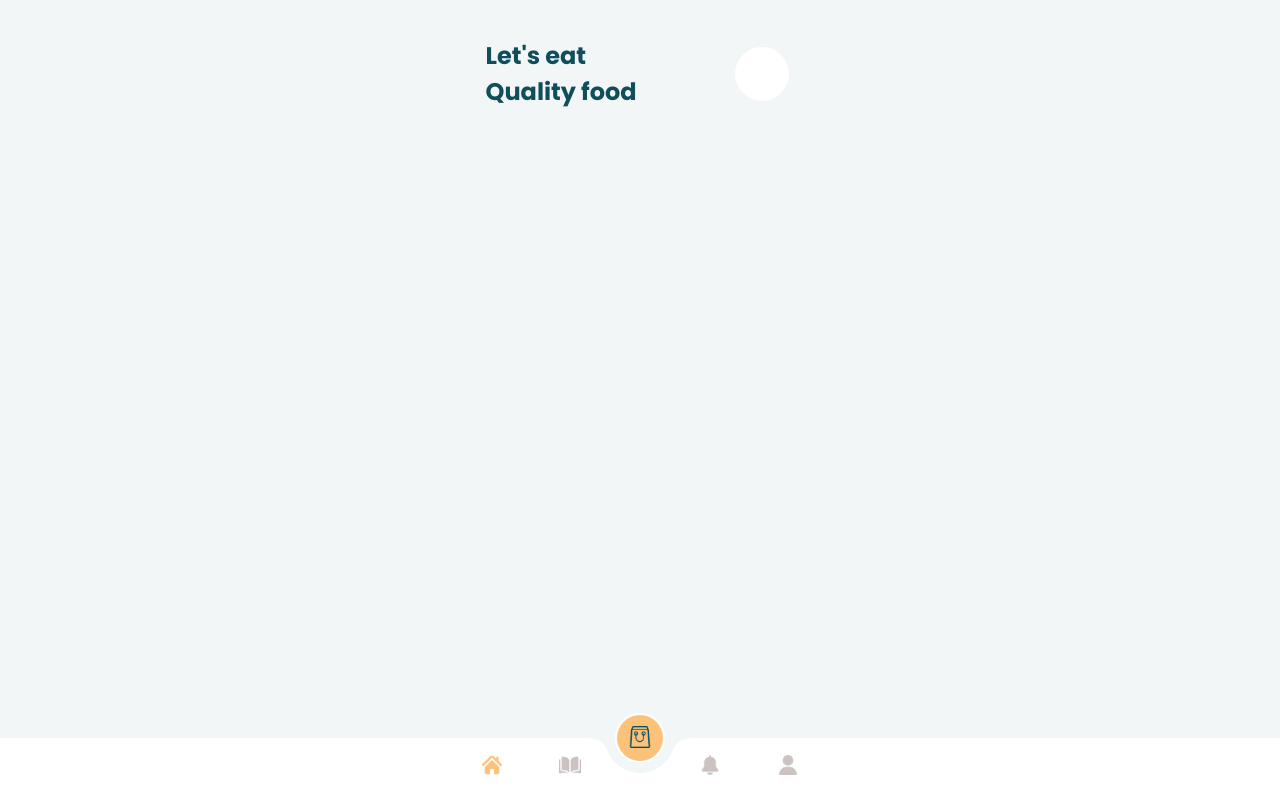
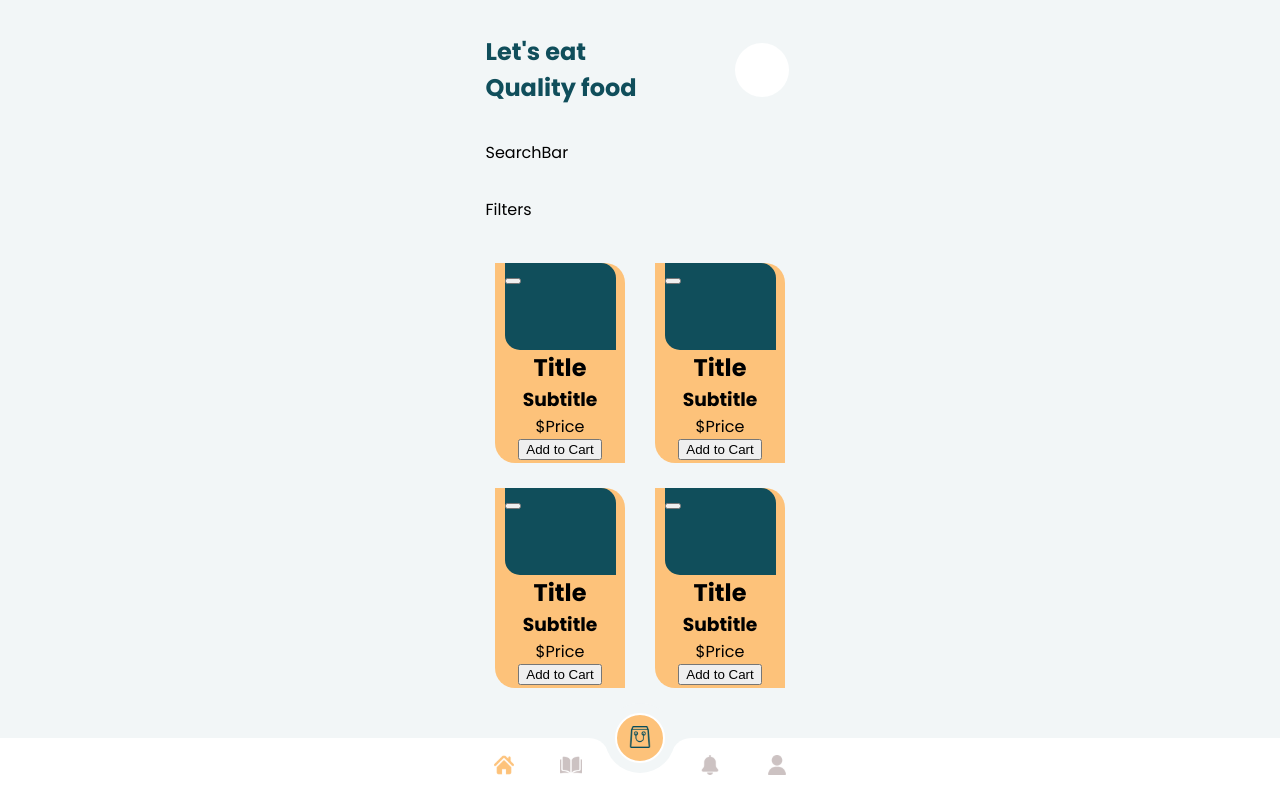
Before and after one commit to Manofsky/internship-symfa-frontend, a React (Create React App) app: page / in a window 1280 px wide. Built offline with nearby package versions, Linux system fonts and the light colour scheme.

Commit message:
feat: add main block to home page

```diff
--- a/src/assets/scss/consts.scss
+++ b/src/assets/scss/consts.scss
@@ -8,10 +8,11 @@ $background-color-orange-1: #FDC27A;
 $background-icon-color-1: #ccc2c2;
 
 $side-cart-button-bg: 70px;
+$h1-line-height: 36px;
 
 %title-h1 {
   margin: 0;
   font-weight: 700;
   font-size: 24px;
-  line-height: 36px;
+  line-height: $h1-line-height;
 }
--- /dev/null
+++ b/src/components/Filters/index.tsx
@@ -0,0 +1,12 @@
+import React from 'react'
+import cx from 'classnames'
+
+type Props = {
+  className?: string
+}
+
+export default function Filters({ className }: Props) {
+  return (
+    <div className={cx(className)}>Filters</div>
+  )
+}
--- a/src/components/Footer/index.tsx
+++ b/src/components/Footer/index.tsx
@@ -15,11 +15,11 @@ export default function Footer({ className }: Props) {
           <img src={ic_shopping_bag} alt="icon" />
         </button>
       </div>
-      <div className='footer__navLeft'>
+      <div className='footer__navBar footer__navBar_left'>
         <button className='footer__navBtn footer__navBtn_homeIcon footer__navBtn_active'></button>
         <button className='footer__navBtn footer__navBtn_bookIcon'></button>
       </div>
-      <div className='footer__navRight'>
+      <div className='footer__navBar footer__navBar_right'>
         <button className='footer__navBtn  footer__navBtn_bellIcon'></button>
         <button className='footer__navBtn  footer__navBtn_profileIcon'></button>
       </div>
--- a/src/components/Footer/style.scss
+++ b/src/components/Footer/style.scss
@@ -27,6 +27,13 @@
     }
   }
 
+  .footer__navBar {
+    display: flex;
+    gap: 45px;
+    width: 156.5px;
+    height: 62px;
+    background-color: $white;
+
     .footer__navBtn {
       margin-top: 16px;
       padding: 0;
@@ -36,16 +43,18 @@
       background: $background-icon-color-1;
     }
 
-  .footer__navLeft {
-    display: flex;
-    justify-content: space-around;
+    .footer__navBtn_active {
+      background: $background-color-orange-1;
+    }
+  }
+
+  .footer__navBar_left {
+    justify-content: flex-start;
     margin-right: 62px;
-    width: 156.5px;
-    height: 62px;
-    background-color: $white;
     border-radius: 0 20px 0 0;
 
     .footer__navBtn_homeIcon {
+      margin-left: 40px;
       mask: url("../../assets/images/icons/ic_home_icon.svg") no-repeat center;
       -webkit-mask: url("../../assets/images/icons/ic_home_icon.svg") no-repeat center;
     }
@@ -56,12 +65,8 @@
     }
   }
 
-  .footer__navRight {
-    display: flex;
-    justify-content: space-around;
-    width: 156.5px;
-    height: 62px;
-    background-color: $white;
+  .footer__navBar_right {
+    justify-content: flex-end;
     border-radius: 20px 0 0 0;
 
     .footer__navBtn_bellIcon {
@@ -70,12 +75,9 @@
     }
 
     .footer__navBtn_profileIcon {
+      margin-right: 40px;
       mask: url("../../assets/images/icons/ic_profile.svg") no-repeat center;
       -webkit-mask: url("../../assets/images/icons/ic_profile.svg") no-repeat center;
     }
   }
-
-  .footer__navBtn_active {
-    background: $background-color-orange-1;
 }
-}
--- /dev/null
+++ b/src/components/Good/index.tsx
@@ -0,0 +1,21 @@
+import React from 'react'
+import './style.scss'
+import cx from 'classnames'
+
+type Props = {
+  className?: string
+}
+
+export default function Good({ className }: Props) {
+  return (
+    <div className='good'>
+      <div className='good__img'>
+        <button className={cx('good__favoritesBtn', className)}></button>
+      </div>
+      <h2 className='good__title'>Title</h2>
+      <h3 className='good__subtitle'>Subtitle</h3>
+      <p className='good__price'><span>&#36;</span>Price</p>
+      <button className='good__addBtn'>Add to Cart</button>
+    </div>
+  )
+}
--- /dev/null
+++ b/src/components/Good/style.scss
@@ -0,0 +1,24 @@
+@import '../../assets/scss/consts.scss';
+
+.good {
+  width: 130px;
+  height: 200px;
+  display: flex;
+  flex-direction: column;
+  align-items: center;
+  background-color: $background-color-orange-1;
+  border-radius: 0 20px;
+
+  .good__img {
+    width: 111px;
+    height: 87px;
+    background-color: $text-color-1;
+    border-radius: 0 15px;
+  }
+
+  .good__title,
+  .good__subtitle,
+  .good__price {
+    margin: 0;
+  }
+}
--- /dev/null
+++ b/src/components/Menu/index.tsx
@@ -0,0 +1,17 @@
+import React from 'react'
+import './style.scss'
+import cx from 'classnames'
+import Good from '../Good'
+
+type Props = {
+  className?: string
+  goods: number[]
+}
+
+export default function Menu({ className, goods }: Props) {
+  return (
+    <div className={cx('menu', className)}>
+      {goods.map((content, index) => <Good key={`good-${index}`} />)}
+    </div>
+  )
+}
--- /dev/null
+++ b/src/components/Menu/style.scss
@@ -0,0 +1,8 @@
+.menu {
+  display: grid;
+  justify-items: center;
+  justify-content: center;
+  grid-template-columns: repeat(2, 130px);
+  row-gap: 25px;
+  column-gap: 30px;
+}
--- /dev/null
+++ b/src/components/SearchBar/index.tsx
@@ -0,0 +1,12 @@
+import React from 'react'
+import cx from 'classnames'
+
+type Props = {
+  className?: string
+}
+
+export default function SearchBar({ className }: Props) {
+  return (
+    <div className={cx(className)}>SearchBar</div>
+  )
+}
--- a/src/pages/Home/index.tsx
+++ b/src/pages/Home/index.tsx
@@ -2,12 +2,22 @@ import React from 'react';
 import './style.scss';
 import Header from '../../components/Header';
 import Footer from '../../components/Footer';
+import SearchBar from '../../components/SearchBar';
+import Filters from '../../components/Filters';
+import Menu from '../../components/Menu';
+
+const arr = [1, 2, 3, 4, 5, 6, 7, 8, 9, 10];
 
 export default function Home() {
   return (
     <div className='home'>
       <div className='home__wrapper'>
         <Header className='home__header'>Let's eat<br></br>Quality food</Header>
+        <div className='home__main'>
+          <SearchBar className='home__searchBar' />
+          <Filters className='home__filters' />
+          <Menu goods={arr} className='home__menu' />
+        </div>
         <Footer />
       </div>
     </div>
--- a/src/pages/Home/style.scss
+++ b/src/pages/Home/style.scss
@@ -9,10 +9,35 @@
     justify-content: space-between;
     margin: 0 auto;
     max-width: 375px;
-    min-height: 100vh;
-  }
+    height: 100vh;
 
-  .home__header {
-    margin: 38px 39px 27px 33px;
+    .home__header {
+      margin: 0 39px 0 33px;
+      height: calc($h1-line-height * 2 + 8.5vh);
+    }
+
+    .home__searchBar,
+    .home__filters {
+      margin-left: 33px;
+    }
+
+    .home__main {
+      flex-grow: 1;
+      display: flex;
+      flex-direction: column;
+      justify-content: space-between;
+      margin-bottom: 25px;
+
+      .home__menu {
+        margin: 10px;
+        padding: 0;
+        max-height: calc(55vh);
+        overflow-y: scroll;
+      }
+
+      .home__menu::-webkit-scrollbar {
+        width: 0;
+      }
+    }
   }
 }
```
Lines whose indentation alone changed are shown as unchanged.
